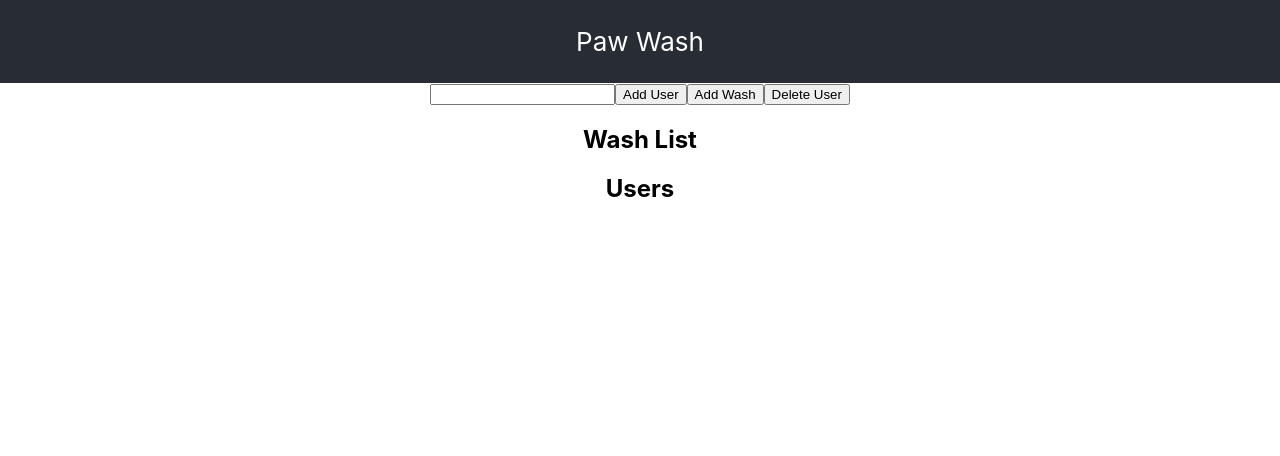
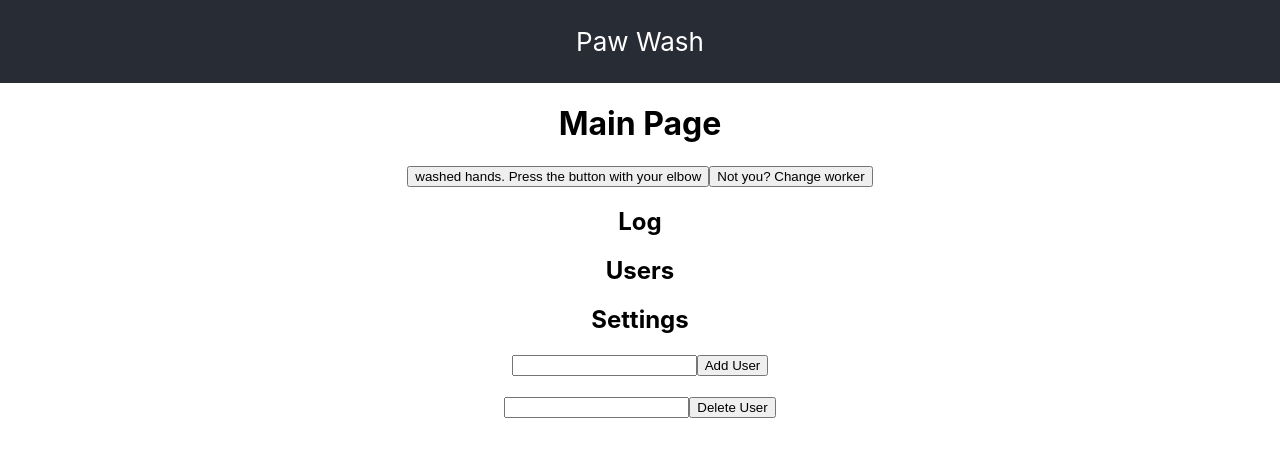
Before and after one commit to bea94k/paw-wash, a React (Create React App) app: page / in a window 1280 px wide. Shown: the top 456 px of the page. Built offline with nearby package versions, Linux system fonts and the light colour scheme.

Commit message:
Basic Functions
Changes:
- Change the active user
- Change the naming of the buttons to reflect the wireframe
- Add wash to the active user, based on the users array index, so that you cannot add washes to anyone who is not on the list
- Organize the app to various pages that are being worked on

```diff
--- a/src/components/WashList.js
+++ b/src/components/WashList.js
@@ -9,15 +9,28 @@ class WashList extends Component {
         super(props)
         this.state = {
             username: '',
+            deleteUser: '',
+            selectedUser: 0
         }
     }
 
-    newWash(username) {
-        this.props.addEntry(username)
+    newWash(userIndex) {
+        this.props.addEntry(userIndex)
     }
 
     newUser(username) {
         this.props.addUser(username)
+    }
+
+    changeUser() {
+        let { users } = this.props // get the current users list
+        let selected = this.state.selectedUser // get the current selected user index
+        selected++ // increment the index by one
+        if (users[selected] !== undefined) { // the index has a user in it
+            this.setState({ selectedUser: selected }) // select that as the user
+        } else {
+            this.setState({ selectedUser: 0 }) // otherwise, start from the first index
+        }
     }
 
     render() {
@@ -25,11 +38,12 @@ class WashList extends Component {
 
         return (
             <div>
-                <input id='username' onChange={(e) => this.setState({username: e.target.value})} />
-                <button onClick={() => this.newUser(this.state.username)}>Add User</button>
-                <button onClick={() => this.newWash(this.state.username)}>Add Wash</button>
-                <button onClick={() => this.props.deleteUser(this.state.username)}>Delete User</button>
-                <h2>Wash List</h2>
+
+                <h1>Main Page</h1>
+
+                <button onClick={() => this.newWash(this.state.selectedUser)}>{users[this.state.selectedUser]} washed hands. Press the button with your elbow</button>
+                <button onClick={() => this.changeUser()}>Not you? Change worker</button>
+                <h2>Log</h2>
                 {
                     log.map(entry => {
                         return <p key={entry.id}>{entry.username} washed hands at {entry.time} <button onClick={() => this.props.deleteEntry(entry.id)}>Delete</button></p>
@@ -41,6 +55,16 @@ class WashList extends Component {
                         return <p key={user}>{user}</p>
                     })
                 }
+
+                <h2>Settings</h2>
+
+                <input id='username' onChange={(e) => this.setState({username: e.target.value})} />
+                <button onClick={() => this.newUser(this.state.username)}>Add User</button>
+
+                <br/><br/>
+
+                <input id='deleteUser' onChange={(e) => this.setState({deleteUser: e.target.value})} />
+                <button onClick={() => this.props.deleteUser(this.state.deleteUser)}>Delete User</button>
             </div>
         )
     }
--- a/src/redux/washLog.js
+++ b/src/redux/washLog.js
@@ -33,7 +33,7 @@ export default (state = initialState, action) => {
     case ADD_LOG_ENTRY:
         return {
             ...state,
-            log: R.append({id: uuid(), time: now, username: action.username}, state.log) // push new entry to the log array of the user
+            log: R.append({id: uuid(), time: now, username: state.users[action.userIndex]}, state.log) // push new entry to the log array of the user
         }
 
     case REMOVE_LOG_ENTRY:
@@ -58,9 +58,9 @@ export const deleteUser = (username) => ({
     username: username
 })
 
-export const addEntry = (username) => ({
+export const addEntry = (userIndex) => ({
     type: ADD_LOG_ENTRY,
-    username: username
+    userIndex: userIndex
 })
 
 export const deleteEntry = (id) => ({
```
